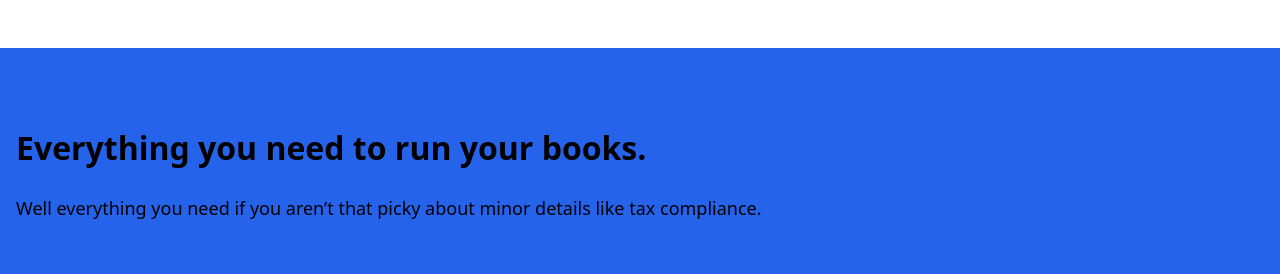
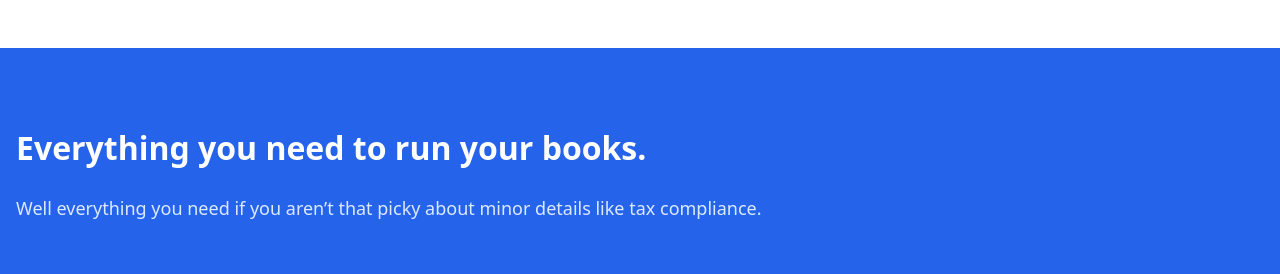
Before and after one commit to amine-omari/Taxpal-clone, a Next.js app: page / in a window 1280 px wide. Shown: the part 1040-1314 px from the top of the page. Built offline with nearby package versions, Linux system fonts and the light colour scheme.

Commit message:
fix: text color in FeaturesSection component

```diff
--- a/components/FeaturesSection.jsx
+++ b/components/FeaturesSection.jsx
@@ -46,6 +46,8 @@ const FeaturesSection = () => {
       title="Everything you need to run your books."
       text="Well everything you need if you aren’t that picky about minor details
         like tax compliance."
+      titleTextWhite={true}
+      textColor="text-blue-100"
       bgBlue={true}
       padding="pb-28 pt-20"
     >
```
